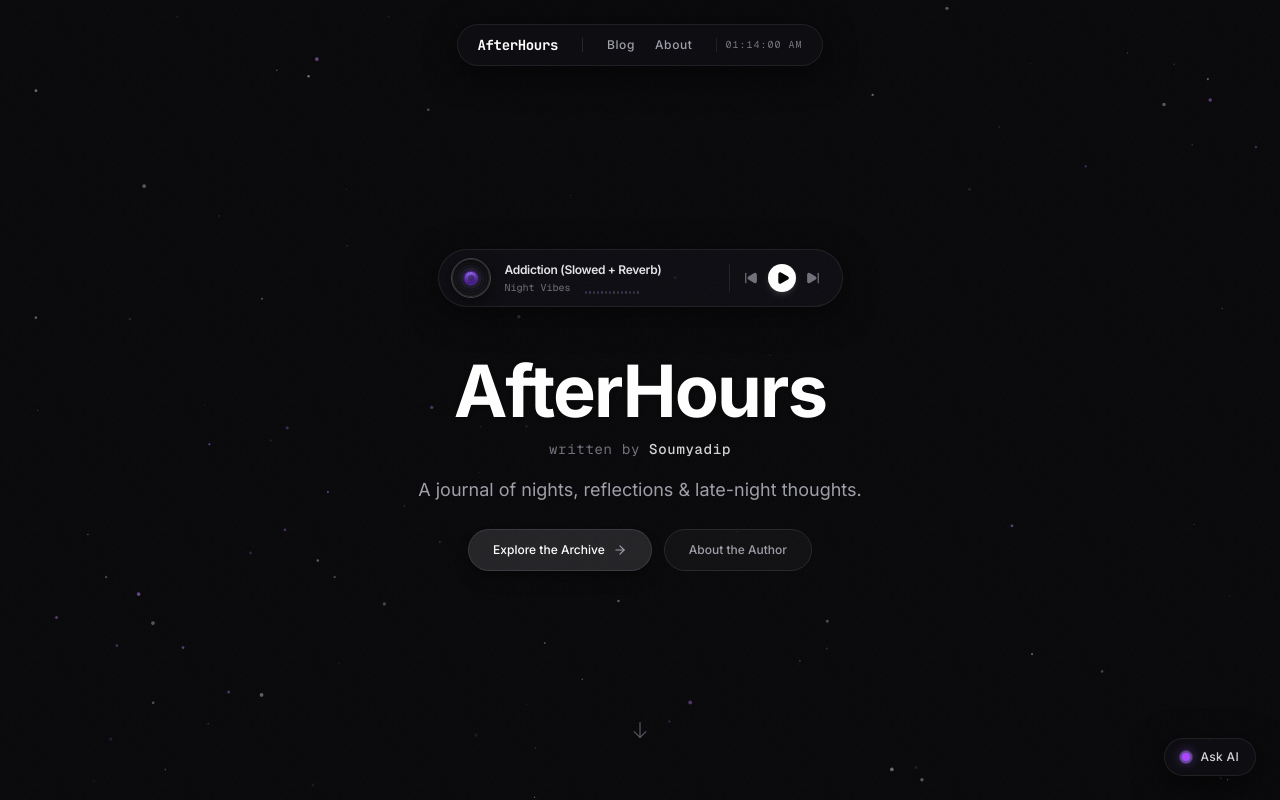
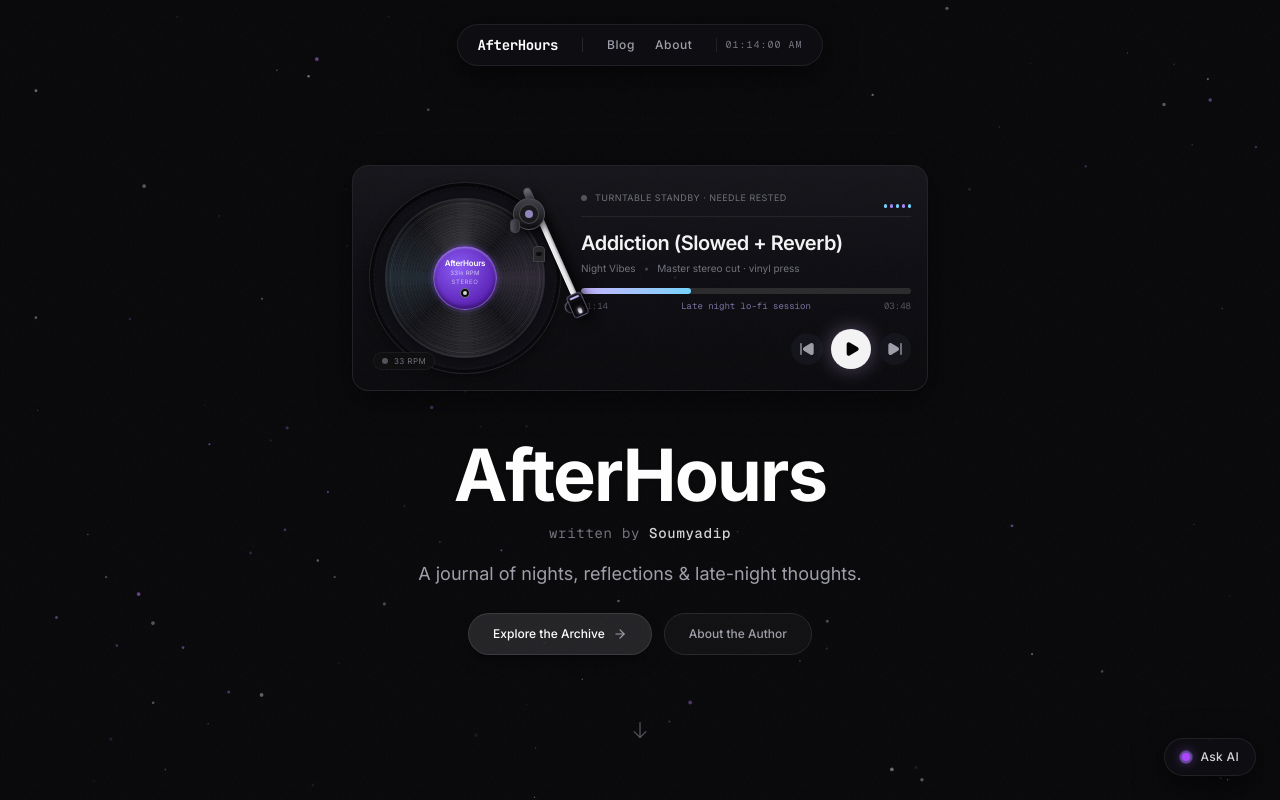
Before and after one commit to SoumyadipSil/Afterhours-blog, a Next.js app: page / in a window 1280 px wide. Shown: the top 800 px of the page. Built offline with nearby package versions, Linux system fonts and the light colour scheme.

Commit message:
changed the vinyl music player

```diff
--- a/app/components/MusicPlayer.tsx
+++ b/app/components/MusicPlayer.tsx
@@ -102,98 +102,113 @@ export default function MusicPlayer() {
         </div>
       </div>
 
-      <div className="relative group max-w-lg w-full sm:w-auto mx-auto mb-10 select-none animate-fade-in opacity-0" style={{ animationDelay: '0.1s', animationFillMode: 'forwards' }}>
-        {/* Wide atmospheric glow when music plays */}
-        <div className={`absolute -inset-2 rounded-full blur-xl transition-all duration-700 pointer-events-none ${isPlaying ? 'bg-violet-500/25 opacity-100 scale-x-105' : 'bg-white/5 opacity-20 group-hover:opacity-40'}`} />
+      <div className="relative group max-w-xl w-full mx-auto mb-10 select-none animate-fade-in opacity-0" style={{ animationDelay: '0.1s', animationFillMode: 'forwards' }}>
+        <div className={`absolute -inset-2 rounded-3xl blur-xl transition-all duration-700 pointer-events-none ${isPlaying ? 'bg-violet-500/20 opacity-100' : 'bg-white/5 opacity-20 group-hover:opacity-40'}`} />
 
-        {/* Slim single-row capsule */}
-        <div className="glass-pill rounded-full py-2 px-3 pr-4 flex items-center gap-3.5 relative glow-hover transition-all duration-300 shadow-2xl">
-          {/* Vinyl Disc */}
-      <div
-        onClick={togglePlay}
-        className="relative w-10 h-10 rounded-full vinyl-grooves flex items-center justify-center border border-zinc-700 flex-shrink-0 cursor-pointer group-hover:border-zinc-500 transition-colors overflow-hidden"
-        title="Click to toggle play/pause"
-      >
-        {/* Rotating grooves + label together */}
-        <div
-          className={`w-full h-full rounded-full flex items-center justify-center relative vinyl-grooves ${isPlaying ? 'vinyl-spin' : ''}`}
-        >
-          {/* Glossy diagonal sheen, rotates with the disc for realism */}
-          <div className="absolute inset-0 rounded-full vinyl-shine pointer-events-none" />
+        <div className="glass-pill relative overflow-hidden rounded-2xl p-3.5 sm:p-4 shadow-2xl transition-all duration-300 hover:border-white/15">
+          <div className="absolute inset-0 bg-gradient-to-b from-white/[0.035] via-transparent to-black/25 pointer-events-none" />
+          <div className="relative z-10 flex flex-col md:flex-row items-center gap-4 sm:gap-5">
+            <div
+              onClick={togglePlay}
+              className="turntable-deck relative w-44 h-44 sm:w-48 sm:h-48 flex-shrink-0 flex items-center justify-center cursor-pointer"
+              title="Click platter to toggle play/pause"
+            >
+              <div className="absolute inset-0 rounded-full turntable-platter border border-white/10 flex items-center justify-center">
+                <div className="absolute inset-1 rounded-full border border-dashed border-white/10 opacity-40" />
+              </div>
+              <div className={`relative w-36 h-36 sm:w-40 sm:h-40 rounded-full vinyl-grooves flex items-center justify-center border border-[#292934] shadow-[0_8px_25px_rgba(0,0,0,0.95)] ${isPlaying ? 'vinyl-spin' : ''}`}>
+                <div className="absolute inset-0 rounded-full vinyl-sheen pointer-events-none" />
+                <div className="absolute inset-1 rounded-full border border-white/[0.07] pointer-events-none" />
+                <div className="absolute inset-4 rounded-full border border-white/[0.04] pointer-events-none" />
+                <div className="absolute w-16 h-16 rounded-full border border-black/80 bg-black/40 pointer-events-none" />
+                <div className="relative z-10 w-14 h-14 sm:w-16 sm:h-16 rounded-full vinyl-label border border-violet-300/30 flex flex-col items-center justify-center text-center shadow-inner p-1">
+                  <span className="text-[8px] font-semibold tracking-tight text-white leading-tight">AfterHours</span>
+                  <span className="text-[6px] text-violet-100/80 tracking-wider uppercase">33⅓ RPM</span>
+                  <span className="text-[6px] text-white/60 tracking-widest uppercase">Stereo</span>
+                  <div className="w-2.5 h-2.5 rounded-full bg-zinc-950 border border-zinc-500 shadow-inner mt-0.5 flex items-center justify-center">
+                    <div className="w-1 h-1 rounded-full bg-zinc-300" />
+                  </div>
+                </div>
+              </div>
 
-          {/* Center label */}
-          <div className="w-3.5 h-3.5 rounded-full vinyl-label border border-violet-900/50 flex items-center justify-center relative z-10">
-            <div className={`w-1.5 h-1.5 rounded-full bg-zinc-900/80 transition-all duration-500 ${isPlaying ? 'shadow-[0_0_6px_rgba(0,0,0,0.6)]' : 'opacity-70'}`} />
-          </div>
-        </div>
+              <div className="absolute top-2 right-2 w-28 h-40 pointer-events-none">
+                <div className="absolute top-2 right-2 w-8 h-8 rounded-full bg-gradient-to-b from-zinc-700 via-zinc-800 to-zinc-950 border border-zinc-600/80 shadow-[0_4px_10px_rgba(0,0,0,0.8)] flex items-center justify-center z-30">
+                  <div className="w-5 h-5 rounded-full bg-zinc-900 border border-zinc-500/50 flex items-center justify-center shadow-inner">
+                    <div className="w-2 h-2 rounded-full bg-violet-300/70" />
+                  </div>
+                  <div className="absolute -bottom-1 -left-1 w-2.5 h-3.5 bg-gradient-to-r from-zinc-600 to-zinc-800 rounded-sm border border-zinc-700" />
+                </div>
+                <div className="absolute top-14 right-2 w-3 h-4 bg-zinc-800 rounded-t border border-zinc-700 z-10 shadow-sm flex items-center justify-center">
+                  <div className="w-1.5 h-1 bg-zinc-950 rounded-sm" />
+                </div>
+                <div className={`absolute top-2 right-2 tonearm-assembly z-20 origin-[16px_16px] ${isPlaying ? 'tonearm-playing' : 'tonearm-rest'}`}>
+                  <div className="absolute -top-3 left-[13px] w-2 h-4 bg-gradient-to-b from-zinc-500 to-zinc-800 rounded-sm border border-zinc-600 shadow-md" />
+                  <div className="relative w-1.5 h-24 bg-gradient-to-r from-zinc-300 via-zinc-100 to-zinc-400 rounded-full shadow-[2px_4px_8px_rgba(0,0,0,0.7)] ml-[15px] mt-[12px]">
+                    <div className="absolute inset-y-0 left-0 w-[0.5px] bg-white opacity-90" />
+                  </div>
+                  <div className="relative -mt-1 ml-[9px] w-4 h-6 bg-gradient-to-b from-zinc-900 to-black rounded border border-violet-300/40 shadow-md flex flex-col items-center justify-between py-0.5">
+                    <div className="w-2.5 h-[2px] bg-violet-300 rounded-full" />
+                    <div className="absolute -left-1.5 top-1 w-1.5 h-3 rounded-l-full border-t border-l border-zinc-500" />
+                    <div className="w-1 h-1.5 bg-gradient-to-b from-zinc-400 to-white rounded-full shadow-[0_0_4px_rgba(221,183,255,0.9)]" />
+                  </div>
+                </div>
+              </div>
 
-        {/* Static outer rim highlight (doesn't spin, sits on top) */}
-        <div className="absolute inset-0 rounded-full pointer-events-none" style={{ boxShadow: 'inset 0 0 0 1px rgba(255,255,255,0.08)' }} />
-      </div>
-
-          {/* Song Meta & Wide Equalizer Waveform */}
-          <div className="text-left flex flex-col justify-center pr-2 flex-grow min-w-[170px] sm:min-w-[210px]">
-            <span className="text-xs font-semibold text-zinc-200 tracking-tight flex items-center gap-1.5 truncate">
-              <span className="group-hover:text-white transition-colors truncate">
-                {TRACKS[currentTrack].title}
-              </span>
-            </span>
-            <div className="flex items-center gap-2.5 mt-0.5">
-              <span className="text-[10px] text-zinc-500 font-mono transition-colors shrink-0">
-                {TRACKS[currentTrack].artist}
-              </span>
-
-              {/* Wide Multi-Bar Equalizer Waveform Animation */}
-              <div className="flex items-end gap-[2px] h-3.5 pl-1" title={isPlaying ? 'Playing' : 'Paused'}>
-                {bars.map((h, i) => (
-                  <span
-                    key={i}
-                    className={`eq-bar w-[2px] rounded-full transition-all duration-100 ${
-                      i % 3 === 0
-                        ? 'bg-violet-400'
-                        : i % 3 === 1
-                        ? 'bg-violet-300'
-                        : 'bg-zinc-400'
-                    } ${isPlaying ? 'opacity-100' : 'opacity-25'}`}
-                    style={{ height: `${h}px` }}
-                  />
-                ))}
+              <div className="absolute bottom-1 left-1 flex items-center gap-1.5 bg-[#0e0e10]/80 px-2 py-0.5 rounded-full border border-white/5">
+                <span className={`w-1.5 h-1.5 rounded-full transition-colors ${isPlaying ? 'bg-emerald-400 shadow-[0_0_8px_#34d399]' : 'bg-zinc-600'}`} />
+                <span className="text-[8px] text-zinc-500 uppercase tracking-wider">33 RPM</span>
               </div>
             </div>
-          </div>
 
-          {/* Mini Audio Controls */}
-          <div className="flex items-center gap-1 pl-2 border-l border-zinc-800/80 shrink-0">
-            <button
-              onClick={prevTrack}
-              aria-label="Previous Track"
-              className="text-zinc-500 hover:text-zinc-200 transition-all p-1.5 rounded-full hover:bg-zinc-800/70 active:scale-90"
-              title="Previous Track"
-            >
-              <SkipBack className="w-3.5 h-3.5 fill-current" />
-            </button>
+            <div className="w-full min-w-0 flex-1 text-left">
+              <div className="flex items-center justify-between pb-2 border-b border-white/[0.07]">
+                <div className="flex items-center gap-2 min-w-0">
+                  <span className={`w-1.5 h-1.5 rounded-full flex-shrink-0 ${isPlaying ? 'bg-violet-300 shadow-[0_0_8px_rgba(221,183,255,0.8)]' : 'bg-zinc-600'}`} />
+                  <span className="text-[9px] text-zinc-500 tracking-wider uppercase truncate">
+                    {isPlaying ? 'Cue engaged · 33⅓ RPM playing' : 'Turntable standby · needle rested'}
+                  </span>
+                </div>
+                <div className={`flex items-end gap-[3px] h-5 ml-2 flex-shrink-0 ${isPlaying ? 'eq-playing' : 'eq-paused'}`} title={isPlaying ? 'Playing' : 'Paused'}>
+                  {bars.slice(0, 5).map((height, index) => (
+                    <span key={index} className={`w-[3px] rounded-full ${index % 2 ? 'bg-violet-400' : 'bg-sky-300'}`} style={{ height: `${isPlaying ? Math.max(4, height) : 4}px` }} />
+                  ))}
+                </div>
+              </div>
 
-            <button
-              onClick={togglePlay}
-              aria-label={isPlaying ? 'Pause' : 'Play'}
-              className="w-7 h-7 rounded-full bg-white text-black flex items-center justify-center hover:scale-110 hover:bg-zinc-100 transition-all active:scale-95 shadow-md shadow-white/10"
-              title={isPlaying ? 'Pause' : 'Play'}
-            >
-              {isPlaying ? (
-                <Pause className="w-3.5 h-3.5 fill-current" />
-              ) : (
-                <Play className="w-3.5 h-3.5 fill-current ml-0.5" />
-              )}
-            </button>
+              <div className="py-3">
+                <div className="flex items-baseline gap-2 min-w-0">
+                  <h4 className="text-lg sm:text-xl font-semibold text-zinc-100 tracking-tight truncate">{TRACKS[currentTrack].title}</h4>
+                </div>
+                <div className="flex items-center gap-2 mt-1 text-[10px] text-zinc-500">
+                  <span>{TRACKS[currentTrack].artist}</span>
+                  <span className="text-zinc-700">•</span>
+                  <span className="truncate">Master stereo cut · vinyl press</span>
+                </div>
+              </div>
 
-            <button
-              onClick={nextTrack}
-              aria-label="Next Track"
-              className="text-zinc-500 hover:text-zinc-200 transition-all p-1.5 rounded-full hover:bg-zinc-800/70 active:scale-90"
-              title="Next Track"
-            >
-              <SkipForward className="w-3.5 h-3.5 fill-current" />
-            </button>
+              <div className="space-y-1.5">
+                <div className="w-full h-1.5 rounded-full bg-[#2a2a2c] overflow-hidden">
+                  <div className={`h-full rounded-full bg-gradient-to-r from-violet-300 to-sky-300 transition-all duration-300 ${isPlaying ? 'w-2/5' : 'w-1/3'}`} />
+                </div>
+                <div className="flex items-center justify-between text-[9px] text-zinc-600 font-mono">
+                  <span>01:14</span>
+                  <span className="text-violet-300/60">Late night lo-fi session</span>
+                  <span>03:48</span>
+                </div>
+              </div>
+
+              <div className="flex items-center justify-end gap-2 pt-3 mt-1">
+                <button onClick={prevTrack} aria-label="Previous Track" className="w-8 h-8 rounded-full bg-[#13131a] hover:bg-[#2a2a2c] text-zinc-400 hover:text-zinc-100 flex items-center justify-center transition-all active:scale-95" title="Previous Track">
+                  <SkipBack className="w-4 h-4 fill-current" />
+                </button>
+                <button onClick={togglePlay} aria-label={isPlaying ? 'Pause' : 'Play'} className="w-10 h-10 rounded-full bg-zinc-100 text-black flex items-center justify-center shadow-[0_0_20px_rgba(221,183,255,0.35)] hover:scale-105 active:scale-95 transition-all" title={isPlaying ? 'Pause' : 'Play'}>
+                  {isPlaying ? <Pause className="w-4 h-4 fill-current" /> : <Play className="w-4 h-4 fill-current ml-0.5" />}
+                </button>
+                <button onClick={nextTrack} aria-label="Next Track" className="w-8 h-8 rounded-full bg-[#13131a] hover:bg-[#2a2a2c] text-zinc-400 hover:text-zinc-100 flex items-center justify-center transition-all active:scale-95" title="Next Track">
+                  <SkipForward className="w-4 h-4 fill-current" />
+                </button>
+              </div>
+            </div>
           </div>
         </div>
 
--- a/app/globals.css
+++ b/app/globals.css
@@ -224,6 +224,7 @@ body {
 
 .vinyl-grooves {
   background:
+    radial-gradient(circle at 38% 30%, rgba(255,255,255,0.08), transparent 22%),
     repeating-radial-gradient(
       circle at 50% 50%,
       #0d0d10 0px,
@@ -237,6 +238,26 @@ body {
     inset 0 2px 6px rgba(0,0,0,0.8),
     inset 0 -1px 3px rgba(255,255,255,0.04),
     0 4px 14px rgba(0,0,0,0.55);
+}
+
+.turntable-platter {
+  background:
+    radial-gradient(circle, transparent 58%, rgba(255,255,255,0.035) 59%, transparent 60%),
+    radial-gradient(circle, #101016 0 68%, #09090d 69% 100%);
+  box-shadow: inset 0 3px 10px rgba(0,0,0,0.8), 0 5px 14px rgba(0,0,0,0.45);
+}
+
+.vinyl-sheen {
+  background: conic-gradient(
+    from 0deg,
+    rgba(255,255,255,0.15), transparent 42deg,
+    rgba(221,183,255,0.18) 90deg, transparent 138deg,
+    rgba(255,255,255,0.12) 180deg, transparent 228deg,
+    rgba(123,208,255,0.16) 270deg, transparent 318deg,
+    rgba(255,255,255,0.15)
+  );
+  mix-blend-mode: screen;
+  opacity: 0.7;
 }
 
 .vinyl-spin {
@@ -259,6 +280,50 @@ body {
 .vinyl-shine {
   background: linear-gradient(115deg, rgba(255,255,255,0.15) 0%, transparent 30%, transparent 70%, rgba(255,255,255,0.05) 100%);
   mix-blend-mode: overlay;
+}
+
+.tonearm-assembly {
+  transform-origin: 16px 16px;
+  transition: transform 0.85s cubic-bezier(0.34, 1.4, 0.64, 1), filter 0.5s ease;
+}
+
+.tonearm-rest {
+  transform: rotate(-24deg);
+  filter: drop-shadow(3px 6px 6px rgba(0,0,0,0.8));
+}
+
+.tonearm-playing {
+  transform: rotate(20deg);
+  filter: drop-shadow(2px 4px 5px rgba(0,0,0,0.65));
+}
+
+.eq-playing span {
+  animation: eqPulse 0.75s ease-in-out infinite alternate;
+}
+
+.eq-playing span:nth-child(2) {
+  animation-delay: 0.15s;
+}
+
+.eq-playing span:nth-child(3) {
+  animation-delay: 0.3s;
+}
+
+.eq-playing span:nth-child(4) {
+  animation-delay: 0.45s;
+}
+
+.eq-playing span:nth-child(5) {
+  animation-delay: 0.6s;
+}
+
+.eq-paused span {
+  height: 4px !important;
+}
+
+@keyframes eqPulse {
+  from { transform: scaleY(0.45); }
+  to { transform: scaleY(1); }
 }
 
 .shelf-card {
--- a/app/layout.tsx
+++ b/app/layout.tsx
@@ -41,6 +41,7 @@ export default function RootLayout({
   return (
     <html
       lang="en"
+      suppressHydrationWarning
       className={`${inter.variable} ${jetbrainsMono.variable} ${geistMono.variable} h-full antialiased dark`}
     >
       <body className="min-h-full flex flex-col">
```
